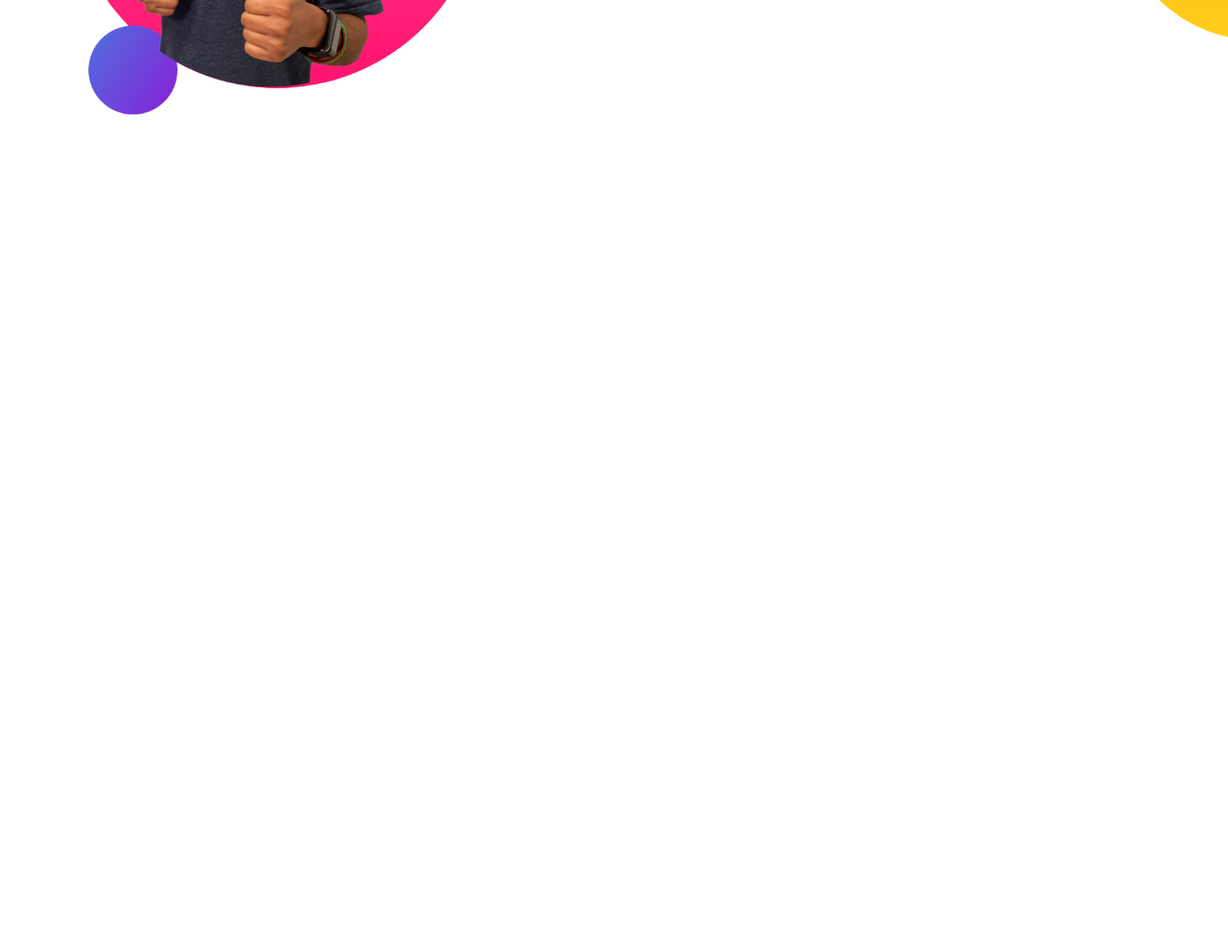
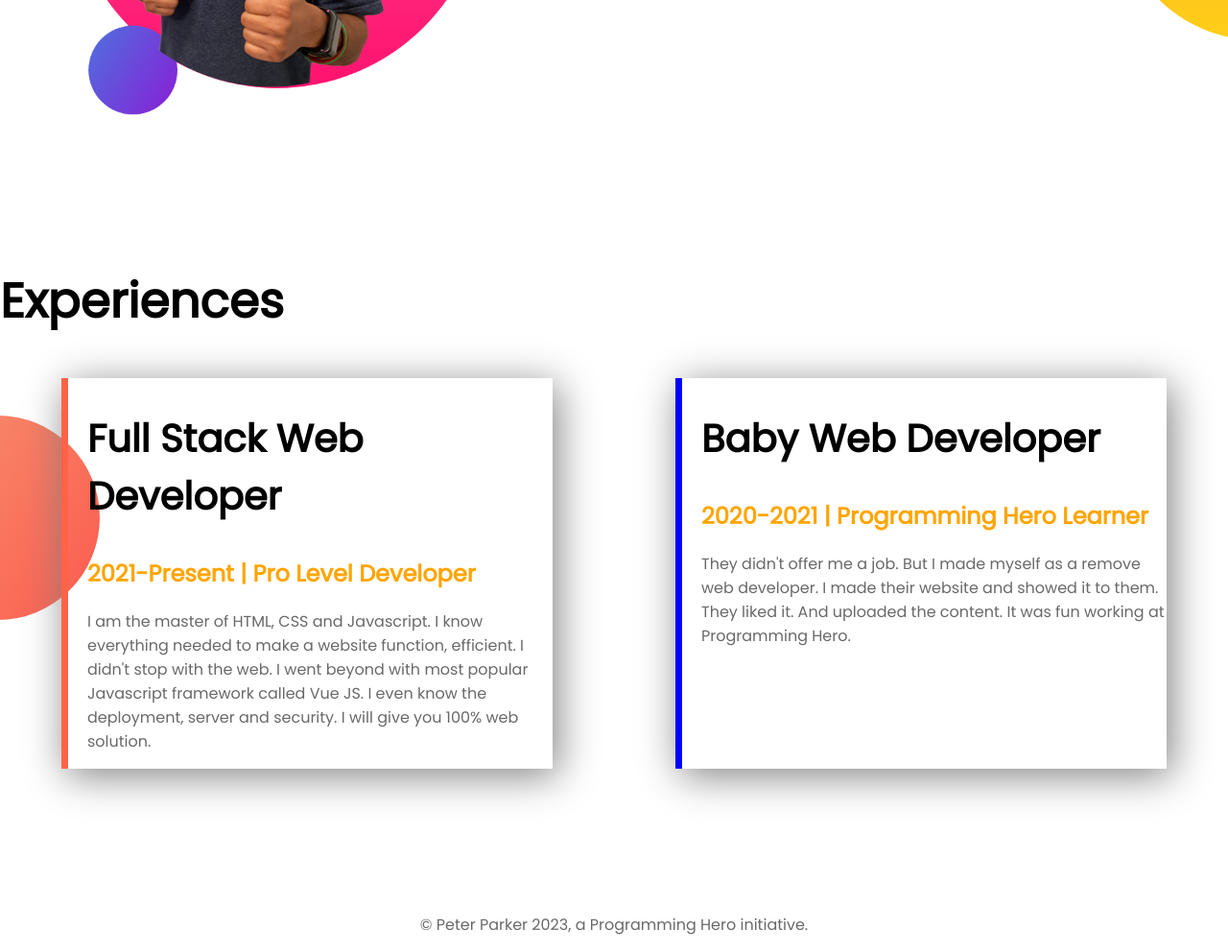
Before and after one commit to alaminhossain12/developer-portfolio-alamin, a plain HTML site: page index.html in a window 1280 px wide. Shown: the part 986-1978 px from the top of the page at 96% size. Before the commit the page ends 1263 px from the top, so only its background shows below. Drawn offline with Linux system fonts and the light colour scheme.

Commit message:
experiences item added setup

```diff
--- a/index.html
+++ b/index.html
@@ -15,7 +15,7 @@
     <link rel="stylesheet" href="./style.css" />
   </head>
   <body>
-    <section class="top-banner">
+    <section class="top-banner flexible-container">
       <div class="half-width">
         <h1>Welcome To</h1>
         <h1><span class="orange-color">Alamin Hossain</span> World!</h1>
@@ -32,7 +32,7 @@
         <img src="./images/jhankar.png" alt="" />
       </div>
     </section>
-    <section class="dream-big">
+    <section class="dream-big flexible-container">
       <div class="half-width">
         <img src="./images/jhankar2.png" alt="" />
       </div>
@@ -49,5 +49,34 @@
         >
       </div>
     </section>
+    <section class="experinces-area">
+      <h1>Experiences</h1>
+      <div class="flexible-container">
+        <div id="full-stack" class="experinces-item">
+          <h1 class="title">Full Stack Web Developer</h1>
+          <h2 class="orange-color">2021-Present | Pro Level Developer</h2>
+          <p class="dimgray">
+            I am the master of HTML, CSS and Javascript. I know everything
+            needed to make a website function, efficient. I didn't stop with the
+            web. I went beyond with most popular Javascript framework called Vue
+            JS. I even know the deployment, server and security. I will give you
+            100% web solution.
+          </p>
+        </div>
+        <div id="baby-dev" class="experinces-item">
+          <h1 class="title">Baby Web Developer</h1>
+          <h2 class="orange-color">2020-2021 | Programming Hero Learner</h2>
+          <p class="dimgray">
+            They didn't offer me a job. But I made myself as a remove web
+            developer. I made their website and showed it to them. They liked
+            it. And uploaded the content. It was fun working at Programming
+            Hero.
+          </p>
+        </div>
+      </div>
+    </section>
+    <footer>
+      <p class="dimgray">© Peter Parker 2023, a Programming Hero initiative.</p>
+    </footer>
   </body>
 </html>
--- a/style.css
+++ b/style.css
@@ -7,11 +7,15 @@ h1 {
   font-size: 50px;
 }
 
+.title {
+  font-size: 40px;
+}
+
 .orange-color {
   color: orange;
 }
 
-section {
+.flexible-container {
   display: flex;
   margin-bottom: 150px;
 }
@@ -54,3 +58,29 @@ section {
   background-repeat: no-repeat;
   padding-right: 30px;
 }
+
+.experinces-area {
+  background-image: url(./images/exp-bg.png);
+  background-repeat: no-repeat;
+  background-position: left;
+}
+
+#full-stack {
+  border-left: 7px solid tomato;
+}
+
+#baby-dev {
+  border-left: 7px solid blue;
+}
+
+.experinces-item {
+  width: 40%;
+  margin-left: 5%;
+  margin-right: 5%;
+  padding-left: 20px;
+  box-shadow: 5px 7px 40px gray;
+}
+
+footer p {
+  text-align: center;
+}
```
